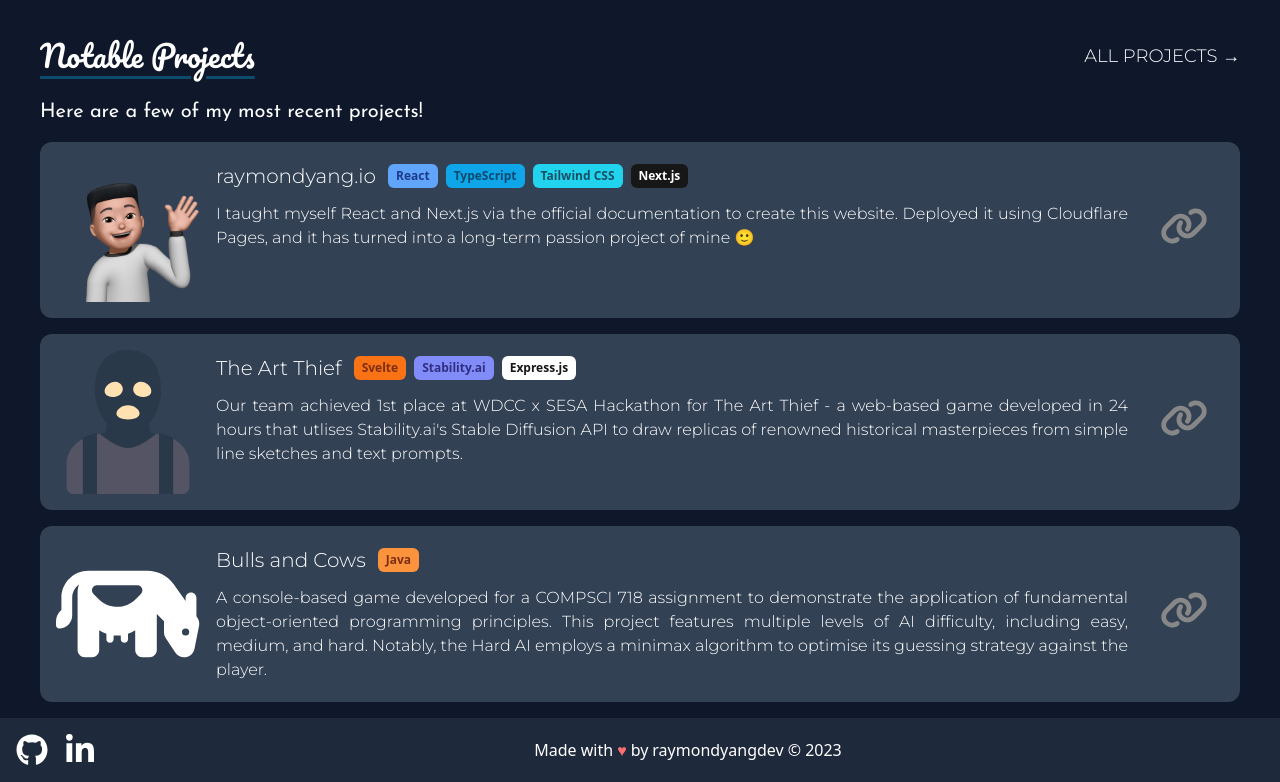
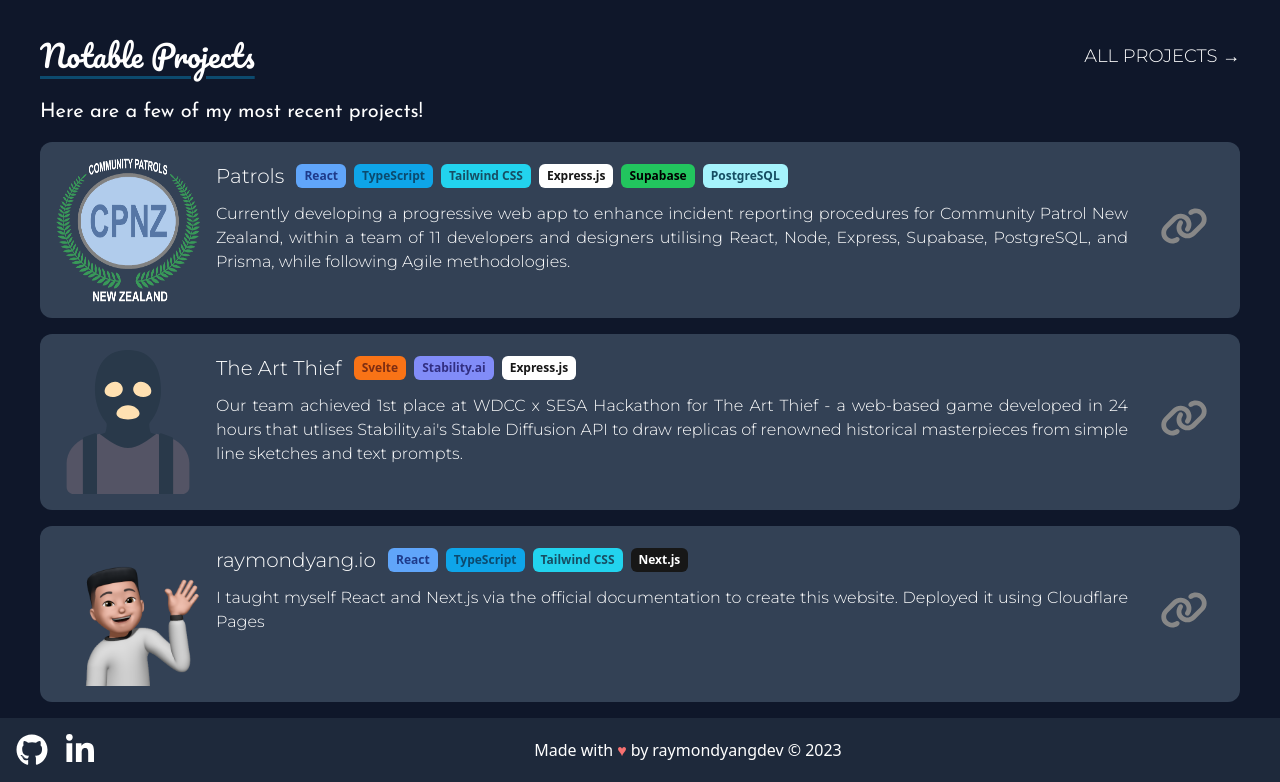
Before and after one commit to raymondyangdev/raymondy.dev, a Next.js app: page / in a window 1280 px wide. Shown: the part 696-1478 px from the top of the page. Built offline with nearby package versions, Linux system fonts and the light colour scheme.

Commit message:
feat: Add Patrols project

```diff
--- a/src/app/components/projects/Projects.tsx
+++ b/src/app/components/projects/Projects.tsx
@@ -11,47 +11,64 @@
 };
 
 export const TechStackColorMap: ITechStackColor = {
-    React: 'bg-blue-400 text-blue-900',
-    TypeScript: 'bg-sky-500 text-sky-900',
-    'Tailwind CSS': 'bg-cyan-400 text-cyan-900',
-    'Next.js': 'bg-neutral-900 text-white',
-    JavaScript: 'bg-yellow-400 text-yellow-900',
-    'Express.js': 'bg-white text-neutral-900',
-    Java: 'bg-orange-400 text-orange-900',
-    SQLite: 'bg-cyan-200 text-cyan-900',
-    Svelte: 'bg-orange-500 text-orange-900',
-    'Stability.ai': 'bg-indigo-400 text-indigo-900',
+  React: "bg-blue-400 text-blue-900",
+  TypeScript: "bg-sky-500 text-sky-900",
+  "Tailwind CSS": "bg-cyan-400 text-cyan-900",
+  "Next.js": "bg-neutral-900 text-white",
+  JavaScript: "bg-yellow-400 text-yellow-900",
+  "Express.js": "bg-white text-neutral-900",
+  Java: "bg-orange-400 text-orange-900",
+  SQLite: "bg-cyan-200 text-cyan-900",
+  Svelte: "bg-orange-500 text-orange-900",
+  "Stability.ai": "bg-indigo-400 text-indigo-900",
+  Supabase: "bg-green-500 text-black",
+  PostgreSQL: "bg-cyan-200 text-cyan-900",
 };
 
 export const ProjectsData = [
   {
-        projectName: 'raymondyang.io',
-        description: `I taught myself React and Next.js via the official documentation to create this website. Deployed it using Cloudflare Pages, and it has turned into a long-term passion project of mine 🙂`,
-        link: 'https://github.com/raymondyangdev/raymondyang.io',
-        projectImg: './assets/images/memoji.png',
-        techStack: ['React', 'TypeScript', 'Tailwind CSS', 'Next.js'],
+    projectName: "Patrols",
+    description: `Currently developing a progressive web app to enhance incident reporting procedures for Community Patrol New Zealand, within a team of 11 developers and designers utilising React, Node, Express, Supabase, PostgreSQL, and Prisma, while
+following Agile methodologies.`,
+    link: "https://github.com/UoaWDCC/patrols",
+    projectImg: "./assets/images/projects/cpnz.png",
+    techStack: [
+      "React",
+      "TypeScript",
+      "Tailwind CSS",
+      "Express.js",
+      "Supabase",
+      "PostgreSQL",
+    ],
   },
   {
-        projectName: 'The Art Thief',
+    projectName: "The Art Thief",
     description: `Our team achieved 1st place at WDCC x SESA Hackathon for The Art Thief - a web-based game developed in 24 hours that utlises Stability.ai's Stable Diffusion API to draw replicas of renowned historical masterpieces from simple line sketches and text prompts.`,
-        link: 'https://github.com/raymondyangdev/the-art-thief-wdccxsesa',
-        projectImg: './assets/images/projects/the-art-thief.svg',
-        techStack: ['Svelte', 'Stability.ai', 'Express.js'],
+    link: "https://github.com/raymondyangdev/the-art-thief-wdccxsesa",
+    projectImg: "./assets/images/projects/the-art-thief.svg",
+    techStack: ["Svelte", "Stability.ai", "Express.js"],
   },
   {
-        projectName: 'Bulls and Cows',
-        description: `A console-based game developed for a COMPSCI 718 assignment to demonstrate the application of fundamental object-oriented programming principles. This project features multiple levels of AI difficulty, including easy, medium, and hard. Notably, the Hard AI employs a minimax algorithm to optimise its guessing strategy against the player.`,
-        link: 'https://github.com/raymondyangdev/bulls-and-cows',
-        projectImg: './assets/images/projects/bulls-and-cows.svg',
-        techStack: ['Java'],
+    projectName: "raymondyang.io",
+    description: `I taught myself React and Next.js via the official documentation to create this website. Deployed it using Cloudflare Pages`,
+    link: "https://github.com/raymondyangdev/raymondyang.io",
+    projectImg: "./assets/images/memoji.png",
+    techStack: ["React", "TypeScript", "Tailwind CSS", "Next.js"],
   },
   {
-        projectName: 'Fluffy Frogs',
+    projectName: "Bulls and Cows",
+    description: `A console-based game developed for a COMPSCI 718 assignment to demonstrate the application of fundamental object-oriented programming principles. This project features multiple levels of AI difficulty, including easy, medium, and hard. Notably, the Hard AI employs a minimax algorithm to optimise its guessing strategy against the player.`,
+    link: "https://github.com/raymondyangdev/bulls-and-cows",
+    projectImg: "./assets/images/projects/bulls-and-cows.svg",
+    techStack: ["Java"],
+  },
+  {
+    projectName: "Fluffy Frogs",
     description: `A full-stack blog app with CRUD features created for the final assignment of COMPSCI 719 as a team of 4. This application includes essential CRUD features. Our initial front-end design was not completed by the deadline, so I integrated Tailwind CSS to assist with polishing the front-end. I enjoyed working with SQL and designing the database. The ER diagram can be found in the root directory of the GitHub repository.
 `,
-        link: 'https://github.com/raymondyangdev/fluffy-frogs-blog',
-        projectImg: './assets/images/projects/fluffy-frog.svg',
-        techStack: ['JavaScript', 'Tailwind CSS', 'Express.js', 'SQLite'],
+    link: "https://github.com/raymondyangdev/fluffy-frogs-blog",
+    projectImg: "./assets/images/projects/fluffy-frog.svg",
+    techStack: ["JavaScript", "Tailwind CSS", "Express.js", "SQLite"],
   },
 ];
 
```
Also changed, not shown: public/assets/images/projects/cpnz.png (added). Lines whose indentation alone changed are shown as unchanged.
